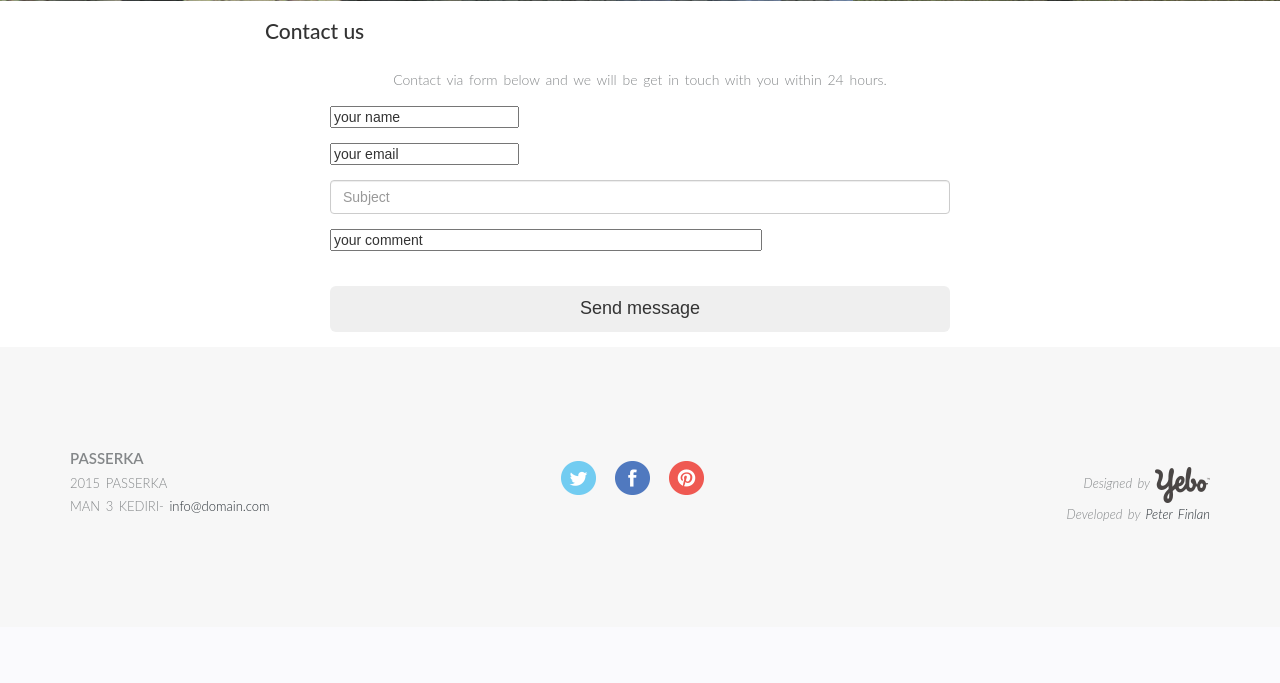
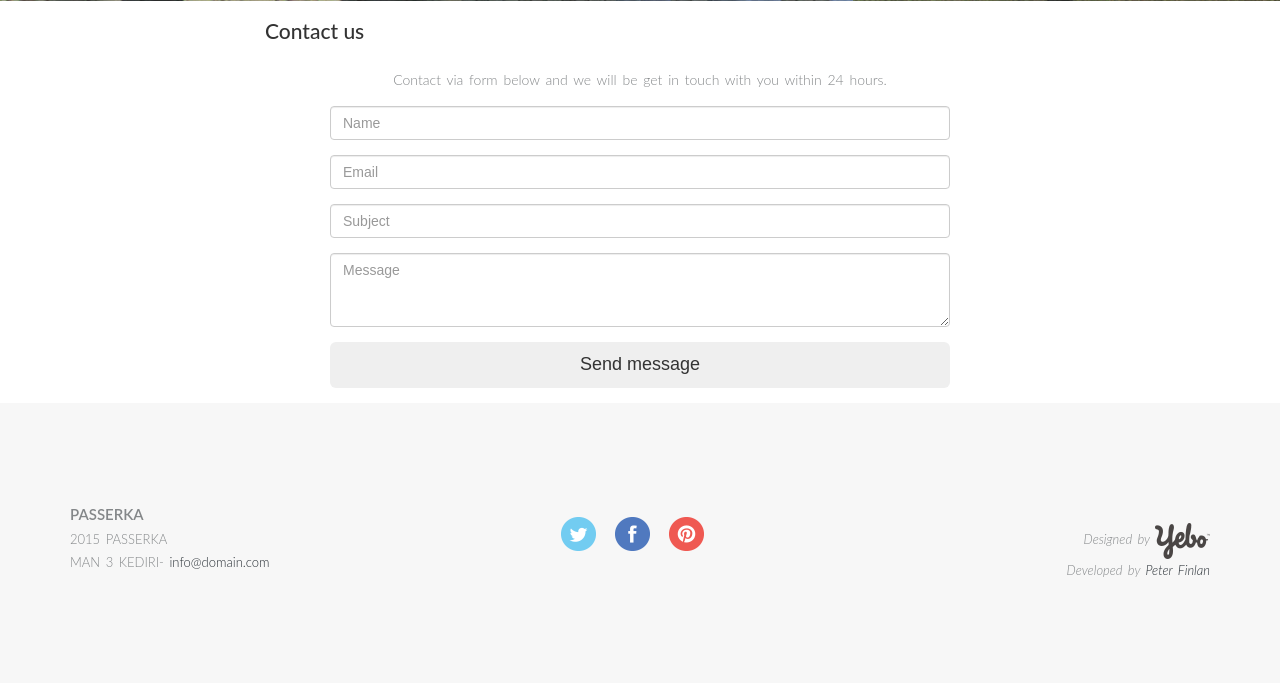
Before and after one commit to passerkamandiga/passerkamandiga.github.io, a PHP site: page / in a window 1280 px wide. Shown: the part 3108-3791 px from the top of the page. Before the commit the page ends 3629 px from the top, so only its background shows below. Run offline with PHP 8.4, Linux system fonts and the light colour scheme; some libraries are stand-ins or nearby versions.

Commit message:
Revert "new"
This reverts commit 608d9038df775358a5f7c0a3c622e49cb3b2ab4d.

```diff
--- a/index.php
+++ b/index.php
@@ -113,15 +113,14 @@
 	  			<div class="col-md-offset-1 col-md-10">
 
 				<form class="form-horizontal" role="form">
-				<form action="MAILTO:AZuhri997@gmail.com" method="post" enctype="text/plain">
 				  <div class="form-group">
 					<div class="col-md-offset-2 col-md-8">
-					  <input type="text" name="name" value="your name"><br>
+					  <input type="text" class="form-control" id="inputName" placeholder="Name">
 					</div>
 				  </div>
 				  <div class="form-group">
 					<div class="col-md-offset-2 col-md-8">
-					  <input type="text" name="mail" value="your email"><br>
+					  <input type="email" class="form-control" id="inputEmail" placeholder="Email">
 					</div>
 				  </div>
 				  <div class="form-group">
@@ -131,7 +130,7 @@
 				  </div>
 				  <div class="form-group">
 					<div class="col-md-offset-2 col-md-8">
-					 <input type="text" name="comment" value="your comment" size="50"><br><br>
+					  <textarea name="message" class="form-control" rows="3" placeholder="Message"></textarea>
 					</div>
 				  </div>
 				  <div class="form-group">
```
